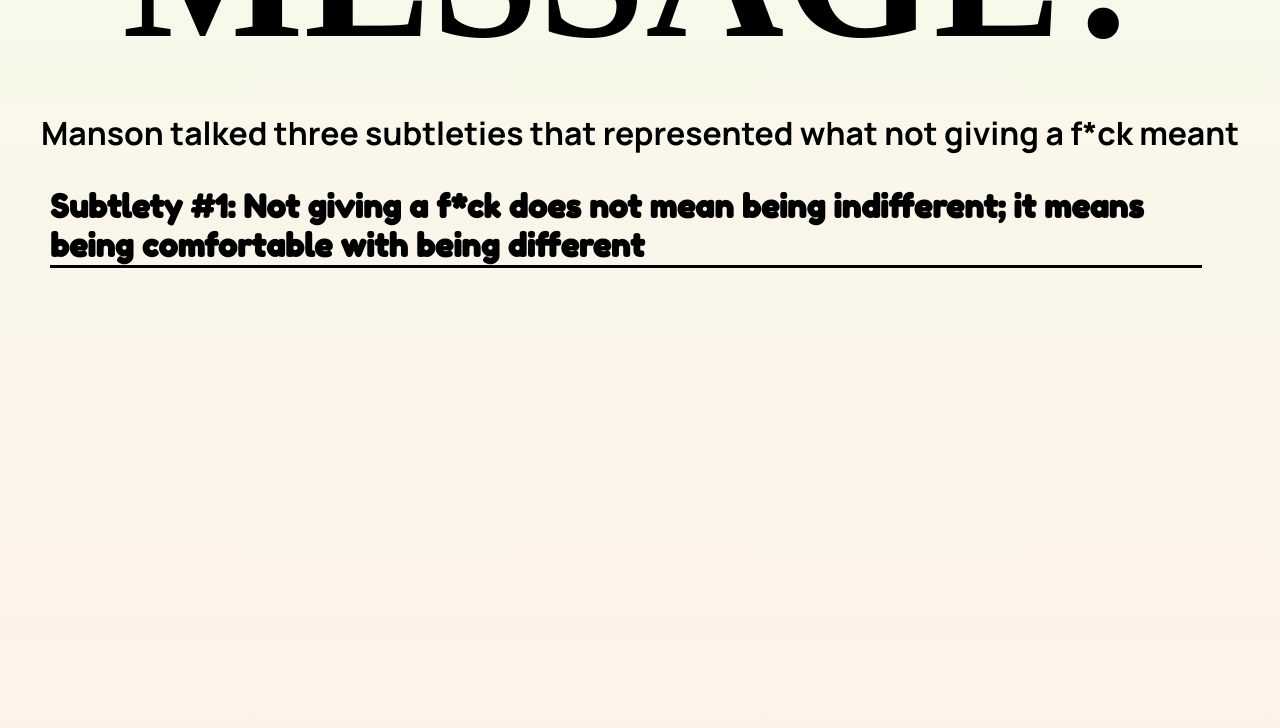
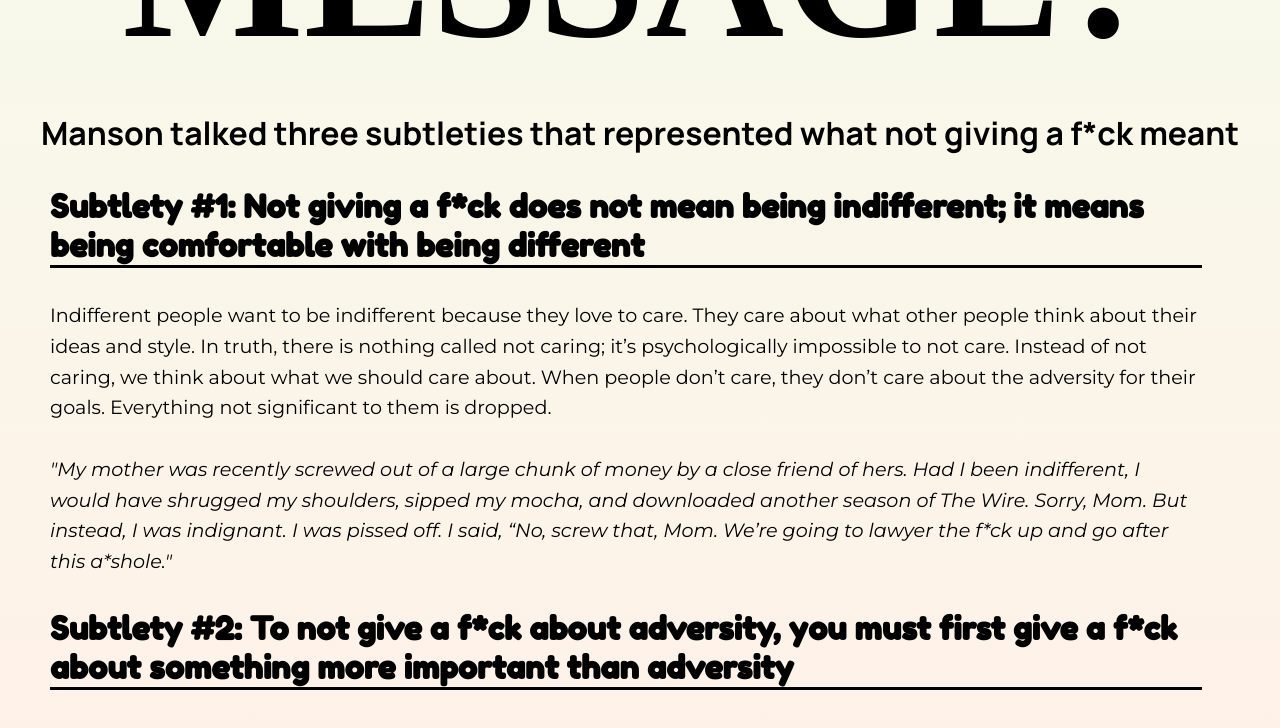
Before and after one commit to truongmleon/ENG111-Portfolio, a React (Vite) app: page / in a window 1280 px wide. Shown: the part 5011-5739 px from the top of the page. Built offline with nearby package versions, Linux system fonts and the light colour scheme; a web font is replaced by a local one.

Commit message:
some text

```diff
--- a/src/components/Message.tsx
+++ b/src/components/Message.tsx
@@ -13,6 +13,16 @@ const Message = () => {
                 means being comfortable with being different
                 </h3>
                 <p className="subtlety-text">
+                Indifferent people want to be indifferent because they love to care. They care about what other people think about their ideas and style. In truth, there is nothing called not caring; it’s psychologically impossible to not care. Instead of not caring, we think about what we should care about. When people don’t care, they don’t care about the adversity for their goals. Everything not significant to them is dropped.
+                <br />
+                <br />
+                <i>"My mother was recently screwed out of a large chunk of money by a close  friend  of  hers.  Had  I  been  indifferent, I  would have  shrugged my shoulders,
+                    sipped my mocha, and downloaded another season of The Wire. Sorry, Mom. But instead, I was indignant. I was pissed off. I said, “No, screw that, Mom. We’re going to lawyer the f*ck up and go after this a*shole."</i>
+                </p>
+                <h3 className="subtlety-header">
+                Subtlety #2: To not give a f*ck about adversity, you must first give a f*ck about something more important than adversity
+                </h3>
+                <p className="subtlety-text">
 
                 </p>
             </article>
--- a/src/styles/message/styles.css
+++ b/src/styles/message/styles.css
@@ -28,4 +28,12 @@
   left: 50px;
   font-size: 2em;
   border-bottom: 3px solid #000;
+}
+
+.subtlety-text {
+  font-family: "Montserrat", sans-serif;
+  position: relative;
+  width: 90%;
+  left: 50px;
+  font-size: 1.2em;
 }/*# sourceMappingURL=styles.css.map */
--- a/src/styles/message/styles.scss
+++ b/src/styles/message/styles.scss
@@ -30,3 +30,11 @@
     font-size: 2em;
     border-bottom: 3px solid #000;
 }
+
+.subtlety-text {
+    font-family: 'Montserrat', sans-serif;
+    position: relative;
+    width: 90%;
+    left: 50px;
+    font-size: 1.2em;
+}
```
Also changed, not shown: 1 other file (tests, documents, lock files or other folders).
